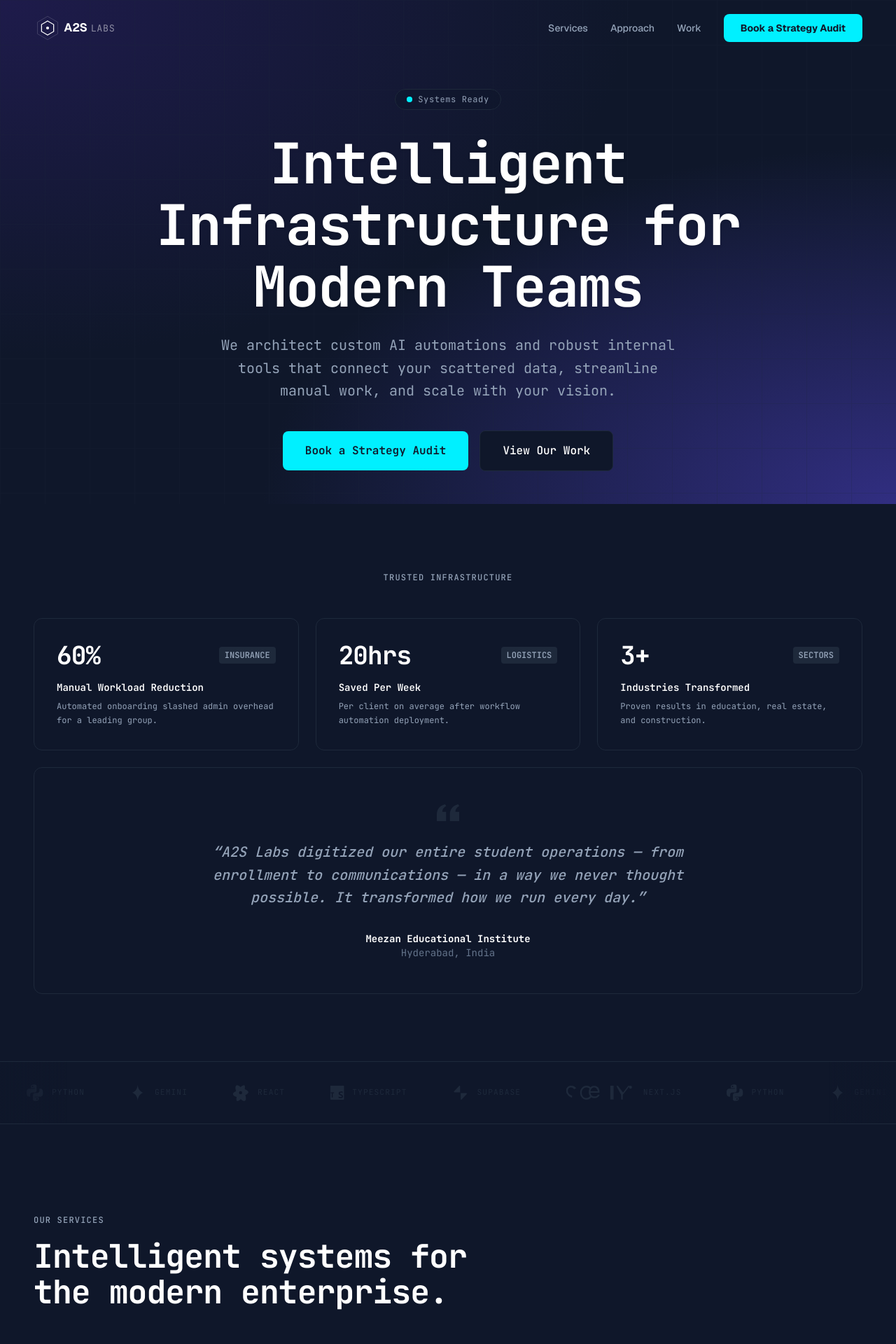
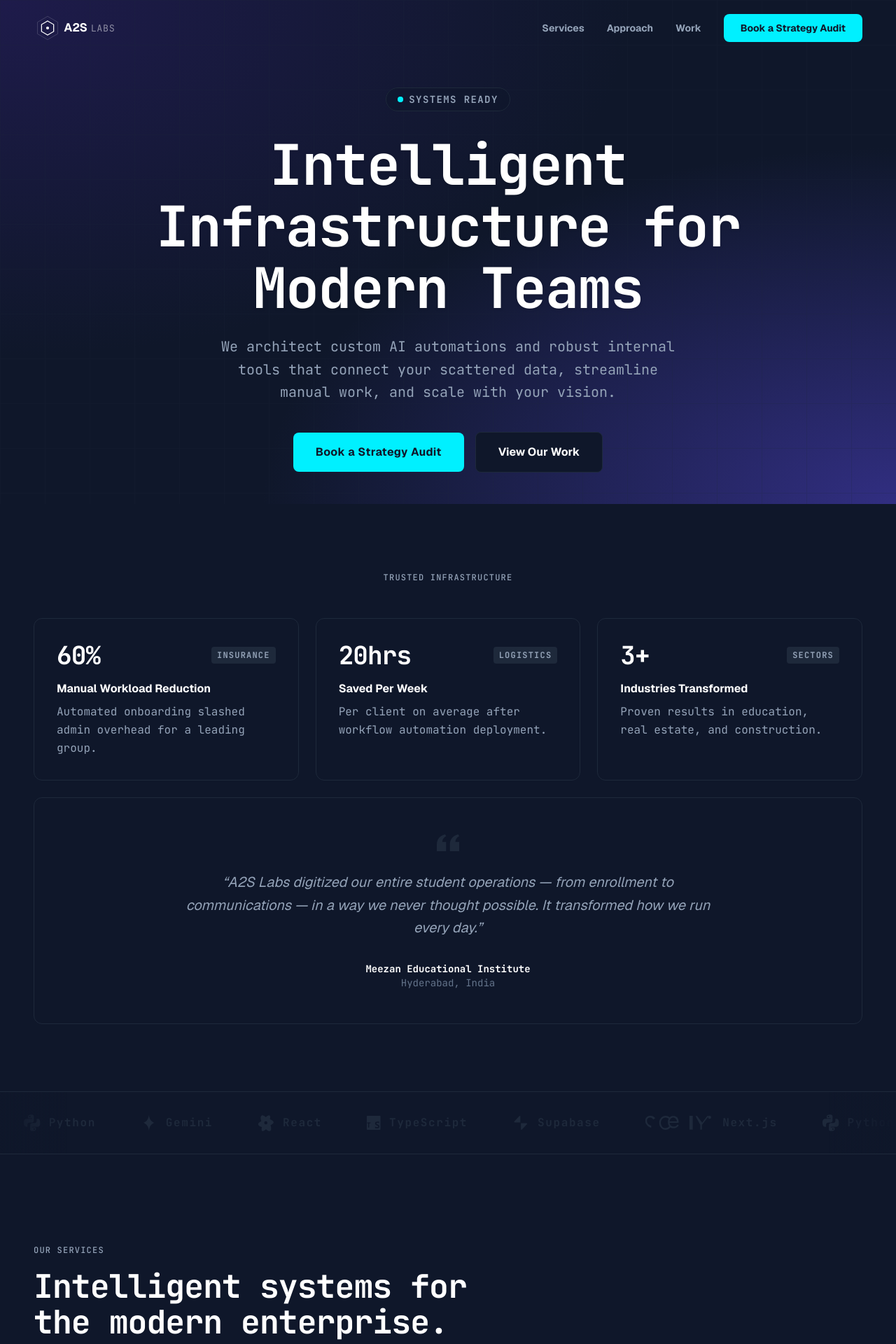
Before and after one commit to saifalid23/a2slabs-website, a Next.js app: page / in a window 1280 px wide. Shown: the top 1920 px of the page at 70% size. Built offline with nearby package versions, Linux system fonts and the light colour scheme.

Commit message:
refactor: apply global typography audit, standardize font weights to bold/normal

```diff
--- a/components/Approach.tsx
+++ b/components/Approach.tsx
@@ -54,11 +54,11 @@ export default function Approach() {
               <h3 className="mb-4 text-lg font-bold tracking-tight text-white">
                 {step.title}
               </h3>
-              <p className="mb-4 text-sm text-[#94A3B8] leading-relaxed">
+              <p className="mb-4 text-base font-normal text-[#94A3B8] leading-relaxed">
                 {step.description}
               </p>
-              <div className="text-[#94A3B8]"
-                   style={{ fontFamily: "var(--font-geist-mono)", fontSize: "0.6rem", letterSpacing: "0.08em" }}>
+              <div className="text-base font-bold tracking-widest text-[#94A3B8]"
+                   style={{ fontFamily: "var(--font-mono)" }}>
                 {step.detail}
               </div>
             </div>
--- a/components/ContactForm.tsx
+++ b/components/ContactForm.tsx
@@ -118,7 +118,7 @@ export default function ContactForm() {
                 </p>
                 <button
                   onClick={() => setStatus("idle")}
-                  className="mt-8 text-sm font-semibold text-white underline underline-offset-4 hover:text-white/80 transition-colors"
+                  className="mt-8 font-sans text-base font-bold text-white underline underline-offset-4 hover:text-white/80 transition-colors"
                 >
                   Send another message
                 </button>
@@ -155,7 +155,7 @@ export default function ContactForm() {
                 <button
                   disabled={status === "loading"}
                   type="submit"
-                  className="w-full rounded-lg bg-[#00F0FF] px-8 py-4 text-sm font-semibold text-[#0F172A] transition-all duration-300 hover:bg-white disabled:opacity-50 disabled:cursor-not-allowed"
+                  className="w-full rounded-lg bg-[#00F0FF] px-8 py-4 font-sans text-base font-bold text-[#0F172A] transition-all duration-300 hover:bg-white disabled:opacity-50 disabled:cursor-not-allowed"
                 >
                   {status === "loading" ? "Processing..." : "Submit Inquiry"}
                 </button>
--- a/components/Footer.tsx
+++ b/components/Footer.tsx
@@ -10,7 +10,7 @@ export default function Footer() {
             <Link href="/" className="mb-6 inline-block" aria-label="A2S Labs Home">
               <Logo height={48} />
             </Link>
-            <p className="max-w-xs text-[#94A3B8] leading-relaxed text-sm">
+            <p className="max-w-xs text-base text-[#94A3B8] leading-relaxed">
               Intelligent Infrastructure & AI Automation for
               tomorrow&apos;s leaders. Building systems that scale
               with your vision.
@@ -21,22 +21,22 @@ export default function Footer() {
             <h4 className="label-mono mb-6">Navigation</h4>
             <ul className="space-y-4">
               <li>
-                <Link href="#services" className="text-sm text-[#94A3B8] transition-colors duration-300 hover:text-white">
+                <Link href="#services" className="text-base text-[#94A3B8] transition-colors duration-300 hover:text-white">
                   Services
                 </Link>
               </li>
               <li>
-                <Link href="#approach" className="text-sm text-[#94A3B8] transition-colors duration-300 hover:text-white">
+                <Link href="#approach" className="text-base text-[#94A3B8] transition-colors duration-300 hover:text-white">
                   Approach
                 </Link>
               </li>
               <li>
-                <Link href="#work" className="text-sm text-[#94A3B8] transition-colors duration-300 hover:text-white">
+                <Link href="#work" className="text-base text-[#94A3B8] transition-colors duration-300 hover:text-white">
                   Case Studies
                 </Link>
               </li>
               <li>
-                <Link href="#contact" className="text-sm text-[#94A3B8] transition-colors duration-300 hover:text-white">
+                <Link href="#contact" className="text-base text-[#94A3B8] transition-colors duration-300 hover:text-white">
                   Contact
                 </Link>
               </li>
@@ -47,12 +47,12 @@ export default function Footer() {
             <h4 className="label-mono mb-6">Connect</h4>
             <ul className="space-y-4">
               <li>
-                <a href="https://linkedin.com" className="text-sm text-[#94A3B8] transition-colors duration-300 hover:text-white" target="_blank" rel="noopener noreferrer">
+                <a href="https://linkedin.com" className="text-base text-[#94A3B8] transition-colors duration-300 hover:text-white" target="_blank" rel="noopener noreferrer">
                   LinkedIn
                 </a>
               </li>
               <li>
-                <a href="https://twitter.com" className="text-sm text-[#94A3B8] transition-colors duration-300 hover:text-white" target="_blank" rel="noopener noreferrer">
+                <a href="https://twitter.com" className="text-base text-[#94A3B8] transition-colors duration-300 hover:text-white" target="_blank" rel="noopener noreferrer">
                   Twitter / X
                 </a>
               </li>
@@ -63,7 +63,7 @@ export default function Footer() {
         {/* Footer compliance bar & Live Lab status */}
         <div className="mt-12 flex flex-col items-center justify-between border-t border-[#1E293B] pt-12 md:mt-24 md:flex-row">
           <div className="flex flex-col md:flex-row items-center gap-6">
-            <p className="text-xs text-[#94A3B8]">
+            <p className="text-sm text-[#94A3B8]">
               © {new Date().getFullYear()} A2S Labs. All rights reserved.
             </p>
             {/* Live Lab Status Pulse */}
@@ -76,19 +76,19 @@ export default function Footer() {
                 <span className="animate-blink absolute inline-flex h-full w-full rounded-full bg-[#00F0FF] opacity-75" />
                 <span className="relative inline-flex h-1.5 w-1.5 rounded-full bg-[#00F0FF]" />
               </span>
-              <span className="text-xs text-[#94A3B8]" style={{ fontFamily: "var(--font-geist-mono)", letterSpacing: "0.05em" }}>
+              <span className="text-sm text-[#94A3B8]" style={{ fontFamily: "var(--font-mono)", letterSpacing: "0.05em" }}>
                 Live Lab <span className="text-white">Active</span>
               </span>
             </div>
           </div>
           <div className="mt-6 flex space-x-6 md:mt-0">
-            <Link href="#" className="text-xs text-[#94A3B8] transition-colors duration-300 hover:text-white">
+            <Link href="#" className="text-sm text-[#94A3B8] transition-colors duration-300 hover:text-white">
               Privacy Policy
             </Link>
-            <Link href="#" className="text-xs text-[#94A3B8] transition-colors duration-300 hover:text-white">
+            <Link href="#" className="text-sm text-[#94A3B8] transition-colors duration-300 hover:text-white">
               Terms of Service
             </Link>
-            <Link href="#" className="text-xs text-[#94A3B8] transition-colors duration-300 hover:text-white">
+            <Link href="#" className="text-sm text-[#94A3B8] transition-colors duration-300 hover:text-white">
               Accessibility
             </Link>
           </div>
--- a/components/Header.tsx
+++ b/components/Header.tsx
@@ -31,19 +31,19 @@ export default function Header() {
         <nav className="hidden items-center gap-8 md:flex">
           <Link
             href="#services"
-            className="font-sans text-sm font-medium text-[#94A3B8] transition-colors duration-300 hover:text-white"
+            className="font-sans text-sm font-bold text-[#94A3B8] transition-colors duration-300 hover:text-white"
           >
             Services
           </Link>
           <Link
             href="#approach"
-            className="font-sans text-sm font-medium text-[#94A3B8] transition-colors duration-300 hover:text-white"
+            className="font-sans text-sm font-bold text-[#94A3B8] transition-colors duration-300 hover:text-white"
           >
             Approach
           </Link>
           <Link
             href="#work"
-            className="font-sans text-sm font-medium text-[#94A3B8] transition-colors duration-300 hover:text-white"
+            className="font-sans text-sm font-bold text-[#94A3B8] transition-colors duration-300 hover:text-white"
           >
             Work
           </Link>
@@ -80,21 +80,21 @@ export default function Header() {
           <Link
             href="#services"
             onClick={() => setIsMobileMenuOpen(false)}
-            className="font-sans text-xl font-medium text-white"
+            className="font-sans text-xl font-bold text-white"
           >
             Services
           </Link>
           <Link
             href="#approach"
             onClick={() => setIsMobileMenuOpen(false)}
-            className="font-sans text-xl font-medium text-white"
+            className="font-sans text-xl font-bold text-white"
           >
             Approach
           </Link>
           <Link
             href="#work"
             onClick={() => setIsMobileMenuOpen(false)}
-            className="font-sans text-xl font-medium text-white"
+            className="font-sans text-xl font-bold text-white"
           >
             Work
           </Link>
--- a/components/Hero.tsx
+++ b/components/Hero.tsx
@@ -14,7 +14,7 @@ export default function Hero() {
               <span className="animate-blink absolute inline-flex h-full w-full rounded-full bg-[#00F0FF] opacity-75" />
               <span className="relative inline-flex h-2 w-2 rounded-full bg-[#00F0FF]" />
             </span>
-            <span className="text-xs text-[#94A3B8]" style={{ fontFamily: "var(--font-geist-mono)", letterSpacing: "0.05em" }}>
+            <span className="text-sm font-bold tracking-widest text-[#94A3B8] uppercase" style={{ fontFamily: "var(--font-mono)" }}>
               Systems Ready
             </span>
           </div>
@@ -31,13 +31,13 @@ export default function Hero() {
         <div className="flex flex-col items-center justify-center gap-4 sm:flex-row">
           <a
             href="#contact"
-            className="rounded-lg bg-[#00F0FF] px-8 py-4 text-base font-semibold text-[#0F172A] transition-all hover:bg-white"
+            className="rounded-lg bg-[#00F0FF] px-8 py-4 font-sans text-base font-bold tracking-wide text-[#0F172A] transition-all hover:bg-white"
           >
             Book a Strategy Audit
           </a>
           <a
             href="#work"
-            className="rounded-lg border border-[#1E293B] bg-[#0F172A] px-8 py-4 text-base font-medium text-white transition-all hover:bg-[#1E293B]"
+            className="rounded-lg border border-[#1E293B] bg-[#0F172A] px-8 py-4 font-sans text-base font-bold text-white transition-all hover:bg-[#1E293B]"
           >
             View Our Work
           </a>
--- a/components/SelectedWork.tsx
+++ b/components/SelectedWork.tsx
@@ -61,18 +61,18 @@ export default function SelectedWork() {
               </div>
 
               <span className="label-mono mb-2">{work.category}</span>
-              <h3 className="mb-4 text-lg font-bold tracking-tight text-white transition-colors group-hover:text-[#94A3B8]">
+              <h3 className="mb-4 font-sans text-lg font-bold tracking-tight text-white transition-colors group-hover:text-[#94A3B8]">
                 {work.title}
               </h3>
-              <p className="mb-4 text-sm text-[#94A3B8] leading-relaxed flex-1">
+              <p className="mb-4 text-base font-normal text-[#94A3B8] leading-relaxed flex-1">
                 {work.description}
               </p>
               {/* Tech stack — mono */}
-              <div className="mb-3 text-[#94A3B8]"
-                   style={{ fontFamily: "var(--font-geist-mono)", fontSize: "0.65rem", letterSpacing: "0.06em" }}>
+              <div className="mb-4 text-base font-bold tracking-widest text-[#94A3B8]"
+                   style={{ fontFamily: "var(--font-mono)" }}>
                 {work.tech}
               </div>
-              <div className="inline-flex items-center gap-2 text-xs font-semibold text-white">
+              <div className="inline-flex items-center gap-2 font-sans text-base font-bold text-white">
                 <svg className="h-3.5 w-3.5 text-white" fill="currentColor" viewBox="0 0 24 24">
                   <path d="M9 16.17L4.83 12l-1.42 1.41L9 19 21 7l-1.41-1.41L9 16.17z" />
                 </svg>
--- a/components/Services.tsx
+++ b/components/Services.tsx
@@ -115,12 +115,12 @@ export default function Services() {
               <h3 className="mb-3 text-lg font-bold tracking-tight text-white">
                 {service.title}
               </h3>
-              <p className="mb-4 text-sm text-[#94A3B8] leading-relaxed">
+              <p className="mb-4 text-base font-normal text-[#94A3B8] leading-relaxed">
                 {service.description}
               </p>
               {/* Tech stack detail */}
-              <div className="inline-flex items-center gap-2 rounded-md bg-[#1E293B]/50 px-3 py-1.5"
-                   style={{ fontFamily: "var(--font-geist-mono)", fontSize: "0.65rem", letterSpacing: "0.06em", color: "#94A3B8" }}>
+              <div className="inline-flex items-center gap-2 rounded-md bg-[#1E293B]/50 px-3 py-1.5 text-base font-bold tracking-widest text-[#94A3B8]"
+                   style={{ fontFamily: "var(--font-mono)" }}>
                 {service.detail}
               </div>
             </motion.div>
--- a/components/SocialProof.tsx
+++ b/components/SocialProof.tsx
@@ -13,14 +13,14 @@ export default function SocialProof() {
               <span className="text-4xl font-bold tracking-tight text-white">
                 60%
               </span>
-              <div className="rounded bg-[#1E293B] px-2 py-1 text-xs font-semibold text-[#94A3B8]" style={{ fontFamily: "var(--font-geist-mono)" }}>
+              <div className="rounded bg-[#1E293B] px-2 py-1 text-xs font-bold tracking-widest text-[#94A3B8]" style={{ fontFamily: "var(--font-mono)" }}>
                 INSURANCE
               </div>
             </div>
-            <p className="mb-2 text-sm font-semibold text-white">
+            <p className="mb-2 font-sans text-base font-bold text-white">
               Manual Workload Reduction
             </p>
-            <p className="text-xs text-[#94A3B8] leading-relaxed">
+            <p className="text-base font-normal text-[#94A3B8] leading-relaxed">
               Automated onboarding slashed admin overhead for a leading group.
             </p>
           </div>
@@ -31,14 +31,14 @@ export default function SocialProof() {
               <span className="text-4xl font-bold tracking-tight text-white">
                 20hrs
               </span>
-              <div className="rounded bg-[#1E293B] px-2 py-1 text-xs font-semibold text-[#94A3B8]" style={{ fontFamily: "var(--font-geist-mono)" }}>
+              <div className="rounded bg-[#1E293B] px-2 py-1 text-xs font-bold tracking-widest text-[#94A3B8]" style={{ fontFamily: "var(--font-mono)" }}>
                 LOGISTICS
               </div>
             </div>
-            <p className="mb-2 text-sm font-semibold text-white">
+            <p className="mb-2 font-sans text-base font-bold text-white">
               Saved Per Week
             </p>
-            <p className="text-xs text-[#94A3B8] leading-relaxed">
+            <p className="text-base font-normal text-[#94A3B8] leading-relaxed">
               Per client on average after workflow automation deployment.
             </p>
           </div>
@@ -49,14 +49,14 @@ export default function SocialProof() {
               <span className="text-4xl font-bold tracking-tight text-white">
                 3+
               </span>
-              <div className="rounded bg-[#1E293B] px-2 py-1 text-xs font-semibold text-[#94A3B8]" style={{ fontFamily: "var(--font-geist-mono)" }}>
+              <div className="rounded bg-[#1E293B] px-2 py-1 text-xs font-bold tracking-widest text-[#94A3B8]" style={{ fontFamily: "var(--font-mono)" }}>
                 SECTORS
               </div>
             </div>
-            <p className="mb-2 text-sm font-semibold text-white">
+            <p className="mb-2 font-sans text-base font-bold text-white">
               Industries Transformed
             </p>
-            <p className="text-xs text-[#94A3B8] leading-relaxed">
+            <p className="text-base font-normal text-[#94A3B8] leading-relaxed">
               Proven results in education, real estate, and construction.
             </p>
           </div>
@@ -68,7 +68,7 @@ export default function SocialProof() {
             <svg className="mx-auto mb-6 h-8 w-8 text-[#1E293B]" fill="currentColor" viewBox="0 0 24 24">
               <path d="M14.017 21v-7.391c0-5.704 3.731-9.57 8.983-10.609l.995 2.151c-2.432.917-3.995 3.638-3.995 5.849h4v10h-9.983zm-14.017 0v-7.391c0-5.704 3.748-9.57 9-10.609l.996 2.151c-2.433.917-3.996 3.638-3.996 5.849h3.983v10h-9.983z" />
             </svg>
-            <p className="mb-8 text-lg font-medium italic text-[#94A3B8] md:text-xl leading-relaxed">
+            <p className="mb-8 font-sans text-lg font-normal italic text-[#94A3B8] md:text-xl leading-relaxed">
               &ldquo;A2S Labs digitized our entire student operations — from enrollment to communications — in a way we never thought possible. It transformed how we run every day.&rdquo;
             </p>
             <footer>
--- a/components/TechMarquee.tsx
+++ b/components/TechMarquee.tsx
@@ -68,7 +68,7 @@ export default function TechMarquee() {
             <span className="transition-all duration-300">
               {tech.svg}
             </span>
-            <span className="whitespace-nowrap" style={{ fontFamily: "var(--font-geist-mono)", fontSize: "0.7rem", letterSpacing: "0.1em", textTransform: "uppercase" }}>
+            <span className="text-base font-bold tracking-widest text-uppercase" style={{ fontFamily: "var(--font-mono)" }}>
               {tech.name}
             </span>
           </div>
```
